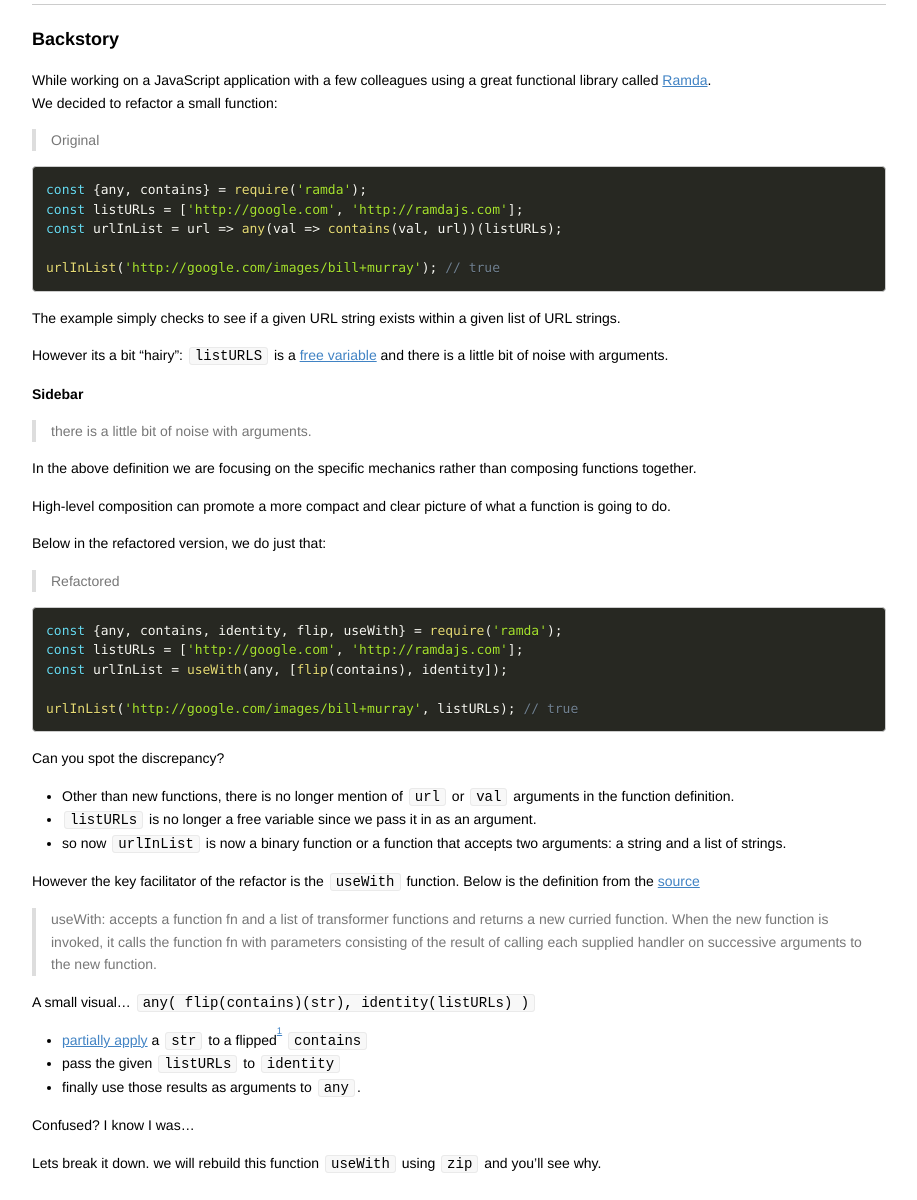
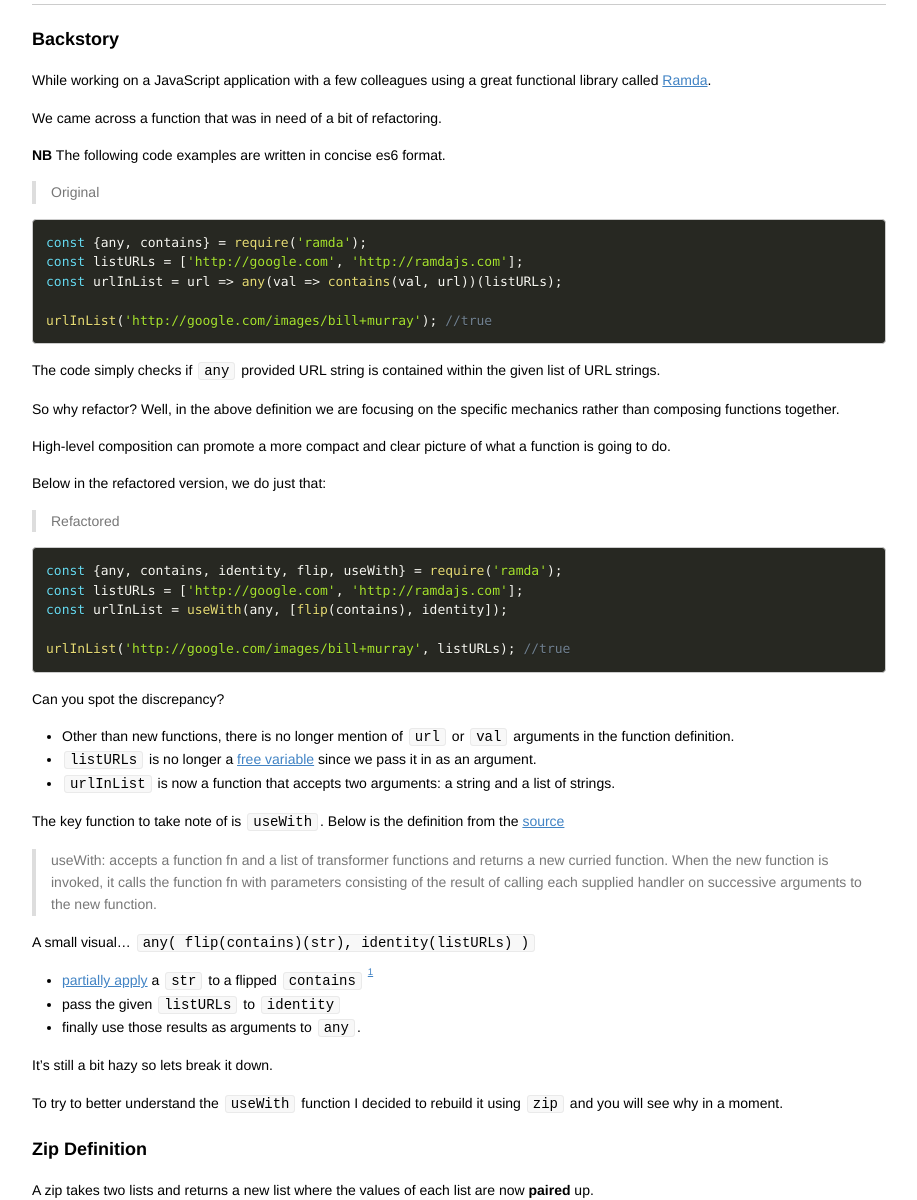
Before and after one commit to davidchase/fp-notes, a plain HTML site: page zippers.html in a window 1280 px wide. Shown: the part 64-1264 px from the top of the page, without its empty margins (181-1098 px from the left). Drawn offline with Linux system fonts and the light colour scheme.

Commit message:
third pass on zippers :dash:

```diff
--- a/zippers.html
+++ b/zippers.html
@@ -440,8 +440,11 @@ pre[class*="language-"] {
 
 <h3 id="toc_1">Backstory</h3>
 
-<p>While working on a JavaScript application with a few colleagues using a great functional library called <a href="http://ramdajs.com/">Ramda</a>.<br>
-We decided to refactor a small function:</p>
+<p>While working on a JavaScript application with a few colleagues using a great functional library called <a href="http://ramdajs.com/">Ramda</a>.</p>
+
+<p>We came across a function that was in need of a bit of refactoring.</p>
+
+<p><strong>NB</strong> The following code examples are written in concise es6 format.</p>
 
 <blockquote>
 <p>Original</p>
@@ -451,19 +454,11 @@ We decided to refactor a small function:</p>
 const listURLs = [&#39;http://google.com&#39;, &#39;http://ramdajs.com&#39;];
 const urlInList = url =&gt; any(val =&gt; contains(val, url))(listURLs);
 
-urlInList(&#39;http://google.com/images/bill+murray&#39;); // true</code></pre></div>
+urlInList(&#39;http://google.com/images/bill+murray&#39;); //true</code></pre></div>
 
-<p>The example simply checks to see if a given URL string exists within a given list of URL strings.</p>
+<p>The code simply checks if <code>any</code> provided URL string is contained within the given list of URL strings.</p>
 
-<p>However its a bit &ldquo;hairy&rdquo;: <code>listURLS</code> is a <a href="https://wiki.haskell.org/Free_variable">free variable</a> and there is a little bit of noise with arguments.</p>
-
-<p><strong>Sidebar</strong></p>
-
-<blockquote>
-<p>there is a little bit of noise with arguments.</p>
-</blockquote>
-
-<p>In the above definition we are focusing on the specific mechanics rather than composing functions together.</p>
+<p>So why refactor? Well, in the above definition we are focusing on the specific mechanics rather than composing functions together.</p>
 
 <p>High-level composition can promote a more compact and clear picture of what a function is going to do.</p>
 
@@ -477,17 +472,17 @@ urlInList(&#39;http://google.com/images/bill+murray&#39;); // true</code></pre><
 const listURLs = [&#39;http://google.com&#39;, &#39;http://ramdajs.com&#39;];
 const urlInList = useWith(any, [flip(contains), identity]);
 
-urlInList(&#39;http://google.com/images/bill+murray&#39;, listURLs); // true</code></pre></div>
+urlInList(&#39;http://google.com/images/bill+murray&#39;, listURLs); //true</code></pre></div>
 
 <p>Can you spot the discrepancy?</p>
 
 <ul>
 <li>Other than new functions, there is no longer mention of <code>url</code> or <code>val</code> arguments in the function definition.</li>
-<li><code>listURLs</code> is no longer a free variable since we pass it in as an argument.<br></li>
-<li>so now <code>urlInList</code> is now a binary function or a function that accepts two arguments: a string and a list of strings.</li>
+<li><code>listURLs</code> is no longer a <a href="https://wiki.haskell.org/Free_variable">free variable</a> since we pass it in as an argument.<br></li>
+<li><code>urlInList</code> is now a function that accepts two arguments: a string and a list of strings.</li>
 </ul>
 
-<p>However the key facilitator of the refactor is the <code>useWith</code> function. Below is the definition from the <a href="http://ramdajs.com/docs/#useWith">source</a></p>
+<p>The key function to take note of is <code>useWith</code>. Below is the definition from the <a href="http://ramdajs.com/docs/#useWith">source</a></p>
 
 <blockquote>
 <p>useWith: accepts a function fn and a list of transformer functions and returns a new curried function. When the new function is invoked, it calls the function fn with parameters consisting of the result of calling each supplied handler on successive arguments to the new function.</p>
@@ -496,31 +491,31 @@ urlInList(&#39;http://google.com/images/bill+murray&#39;, listURLs); // true</co
 <p>A small visual&hellip; <code>any( flip(contains)(str), identity(listURLs) )</code> </p>
 
 <ul>
-<li><a href="https://wiki.haskell.org/Partial_application">partially apply</a> a <code>str</code> to a flipped<sup><sup id="fnref1"><a href="#fn1" rel="footnote">1</a></sup></sup> <code>contains</code> </li>
+<li><a href="https://wiki.haskell.org/Partial_application">partially apply</a> a <code>str</code> to a flipped <code>contains</code> <sup><sup id="fnref1"><a href="#fn1" rel="footnote">1</a></sup></sup> </li>
 <li>pass the given <code>listURLs</code> to <code>identity</code></li>
 <li>finally use those results as arguments to <code>any</code>.</li>
 </ul>
 
-<p>Confused? I know I was&hellip; </p>
+<p>It&rsquo;s still a bit hazy so lets break it down. </p>
 
-<p>Lets break it down. we will rebuild this function <code>useWith</code> using <code>zip</code> and you&rsquo;ll see why.</p>
+<p>To try to better understand the <code>useWith</code> function I decided to rebuild it using <code>zip</code> and you will see why in a moment.</p>
 
 <h3 id="toc_2">Zip Definition</h3>
 
-<p>A zip takes two lists and return a new list where the values of each list are now <strong>paired</strong> up.</p>
+<p>A zip takes two lists and returns a new list where the values of each list are now <strong>paired</strong> up.</p>
 
 <div><pre><code class="language-javascript">const pair = (fst, snd) =&gt; [fst, snd];
 const map = (fn, xs) =&gt; xs.map(fn);
 // simple helpers
 
 const zip = (xs, list) =&gt; map((x, idx) =&gt; pair(x, list[idx]), xs);
-// define a zip based on the above `map` &amp; `pair` functions
+//define a zip based on the above `map` &amp; `pair` functions
 
 zip([1, 2, 3], [&#39;a&#39;, &#39;b&#39;, &#39;c&#39;]); //=&gt; [[1, &#39;a&#39;], [2, &#39;b&#39;], [3, &#39;c&#39;]]</code></pre></div>
 
 <p>So far pretty straightforward, moving on:</p>
 
-<div><pre><code class="language-javascript">const zipWith  = (fn, xs, arr) =&gt; map((x, i) =&gt; fn.apply(fn, pair([x, arr[i])), xs);
+<div><pre><code class="language-javascript">const zipWith  = (fn, xs, arr) =&gt; map((x, i) =&gt; fn.apply(fn, pair(x, arr[i])), xs);
 
 zipWith(f, [1, 2, 3], [&#39;a&#39;, &#39;b&#39;, &#39;c&#39;]) // [f(1, &#39;a&#39;), f(2, &#39;b&#39;), f(3, &#39;c&#39;)]
 
@@ -537,10 +532,10 @@ zipWith((x, y) =&gt; [x, y], [1, 2, 3], [&#39;a&#39;, &#39;b&#39;, &#39;c&#39;])
 
 <p>Lets keep going!</p>
 
-<div><pre><code class="language-javascript">const inc = n =&gt; n + 1;
-const addTen = n =&gt; n + 10;
-const square = n =&gt; n * n;
-const invoke = (fn, values) =&gt; fn(values);
+<div><pre><code class="language-javascript">const inc = num =&gt; num + 1;
+const addTen = num =&gt; num + 10;
+const square = num =&gt; num * n;
+const invoke = (fn, ...args) =&gt; fn(...args);
 
 zipWith(invoke, [inc, addTen, square], [2, 4, 6])
 // =&gt; [3, 14, 36]
@@ -553,7 +548,7 @@ zipWith(invoke, [inc, addTen, square], [2, 4, 6])
 
 <p>Lets further expand on the above function:</p>
 
-<div><pre><code class="language-javascript">const max = xs =&gt; Math.max;
+<div><pre><code class="language-javascript">const max = Math.max;
 const zipThen = (after, xs, list) =&gt; after.apply(after, zipWith(invoke, xs, list));
 
 zipThen(max, [inc, addTen, square], [2, 4, 6]) //=&gt; 36
@@ -570,7 +565,7 @@ max(...[invoke(inc, 2), invoke(addTen, 4), invoke(square, 6)]) //=&gt; 36</code>
 
 zipThen(max, [inc, addTen, square], [2, 4, 6]) //=&gt; 36</code></pre></div>
 
-<p>The <a href="https://wiki.haskell.org/Type_signature">signatures</a> aren&rsquo;t identical but that shouldnt stop us!</p>
+<p>The <a href="https://wiki.haskell.org/Type_signature">signatures</a> aren&rsquo;t identical but that shouldn&rsquo;t stop us!</p>
 
 <p>Lets adjust the function definition:</p>
 
@@ -589,7 +584,7 @@ useWith(max, [inc, addTen, square])(2, 4, 6) //=&gt; 36</code></pre></div>
 <ol>
 
 <li id="fn1">
-<p>a fipped function simply means we have reversed it arguments from <code>contains(needle, haystack)</code> to <code>contains(haystack, needle)</code>&nbsp;<a href="#fnref1" rev="footnote">&#8617;</a></p>
+<p>a fipped function simply means we have reversed its arguments from <code>contains(needle, haystack)</code> to <code>contains(haystack, needle)</code>&nbsp;<a href="#fnref1" rev="footnote">&#8617;</a></p>
 </li>
 
 </ol>
```
